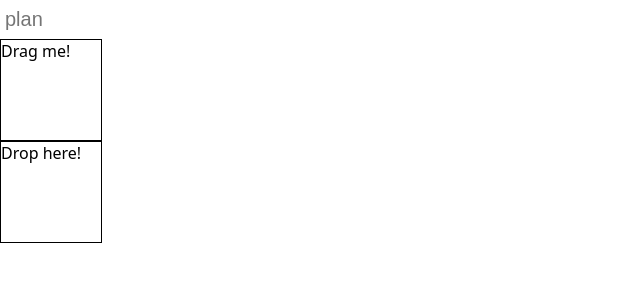
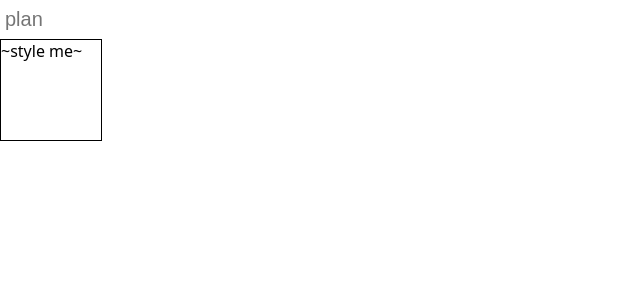
Before and after one commit to kconner/godspeed-you-blocked-developer, a React (Create React App) app: page / in a window 1280 px wide. Shown: the top 300 px of the page, without its empty margins (0-640 px from the left). Built offline with nearby package versions, Linux system fonts and the light colour scheme.

Commit message:
Combine the task source and trash into a single bin component

```diff
--- a/src/components/Canvas.tsx
+++ b/src/components/Canvas.tsx
@@ -1,6 +1,6 @@
 import * as React from 'react';
 import { Plan, Point, prerequisitesForTaskInPlan, tasksInPlan, statusForTaskInPlan } from '../types/index';
-import TaskCardSource from '../components/TaskCardSource';
+import TaskCardBin from '../components/TaskCardBin';
 import TaskArcImage from './TaskArcImage';
 import TaskCard from './TaskCard';
 
@@ -24,7 +24,7 @@ export default class Canvas extends React.Component<Props> {
     } else if (0 <= event.dataTransfer.types.indexOf(TaskCard.modifyPrerequisiteMimeType)) {
       event.dataTransfer.dropEffect = 'move';
       event.preventDefault();
-    } else if (0 <= event.dataTransfer.types.indexOf(TaskCardSource.addTaskMimeType)) {
+    } else if (0 <= event.dataTransfer.types.indexOf(TaskCardBin.addTaskMimeType)) {
       event.dataTransfer.dropEffect = 'copy';
       event.preventDefault();
     }
@@ -46,7 +46,7 @@ export default class Canvas extends React.Component<Props> {
       const { sourceTaskID, destinationTaskID } = JSON.parse(jsonString);
 
       this.props.removePrerequisiteTask(sourceTaskID, destinationTaskID);
-    } else if (0 <= event.dataTransfer.types.indexOf(TaskCardSource.addTaskMimeType)) {
+    } else if (0 <= event.dataTransfer.types.indexOf(TaskCardBin.addTaskMimeType)) {
       const location = { x: event.pageX, y: event.pageY };
       this.props.addTask(location);
     }
--- a/src/components/TaskCardTrash.css
+++ b/src/components/TaskCardBin.css
@@ -1,4 +1,4 @@
-.taskCardTrash {
+.taskCardBin {
   display: block;
   width: 100px;
   height: 100px;
--- a/src/components/TaskCardTrash.tsx
+++ b/src/components/TaskCardBin.tsx
@@ -1,12 +1,19 @@
 import * as React from 'react';
 import TaskCard from './TaskCard';
-import './TaskCardTrash.css';
+import './TaskCardBin.css';
 
 interface Props {
   removeTask: (taskID: string) => void;
 }
 
-export default class TaskCardTrash extends React.Component<Props> {
+export default class TaskCardBin extends React.Component<Props> {
+
+  static readonly addTaskMimeType = 'application/x-add-task';
+
+  onDragStart(event: React.DragEvent<HTMLDivElement>) {
+    event.dataTransfer.effectAllowed = 'copy';
+    event.dataTransfer.setData(TaskCardBin.addTaskMimeType, '+');
+  }
 
   onDragOver(event: React.DragEvent<HTMLDivElement>) {
     if (0 <= event.dataTransfer.types.indexOf(TaskCard.modifyTaskMimeType)) {
@@ -27,11 +34,13 @@ export default class TaskCardTrash extends React.Component<Props> {
   render() {
     return (
       <div
+        draggable={true}
+        onDragStart={event => this.onDragStart(event)}
         onDragOver={event => this.onDragOver(event)}
         onDrop={event => this.onDrop(event)}
-        className="taskCardTrash"
+        className="taskCardBin"
       >
-        Drop here!
+        ~style me~
       </div>
     );
   }
--- a/src/components/TaskCardSource.css
+++ /dev/null
@@ -1,6 +0,0 @@
-.taskCardSource {
-  display: block;
-  width: 100px;
-  height: 100px;
-  border: 1px solid black;
-}
--- a/src/components/TaskCardSource.tsx
+++ /dev/null
@@ -1,25 +0,0 @@
-import * as React from 'react';
-import './TaskCardSource.css';
-
-export default class TaskCardSource extends React.Component {
-
-  static readonly addTaskMimeType = 'application/x-add-task';
-
-  onDragStart(event: React.DragEvent<HTMLDivElement>) {
-    event.dataTransfer.effectAllowed = 'copy';
-    event.dataTransfer.setData(TaskCardSource.addTaskMimeType, '+');
-  }
-
-  render() {
-    return (
-      <div
-        draggable={true}
-        onDragStart={event => this.onDragStart(event)}
-        className="taskCardSource"
-      >
-        Drag me!
-      </div>
-    );
-  }
-
-}
--- a/src/containers/App.tsx
+++ b/src/containers/App.tsx
@@ -1,14 +1,12 @@
 import * as React from 'react';
 import CurrentPlanIDForm from './CurrentPlanIDForm';
-import TaskCardSource from '../components/TaskCardSource';
-import TaskCardTrash from './TaskCardTrash';
+import TaskCardBin from './TaskCardBin';
 import CurrentPlanCanvas from './CurrentPlanCanvas';
 
 export default () => (
   <div>
     <CurrentPlanIDForm />
-    <TaskCardSource />
-    <TaskCardTrash />
+    <TaskCardBin />
     <CurrentPlanCanvas />
   </div>
 );
--- a/src/containers/TaskCardTrash.ts
+++ b/src/containers/TaskCardBin.ts
@@ -1,4 +1,4 @@
-import TaskCardTrash from '../components/TaskCardTrash';
+import TaskCardBin from '../components/TaskCardBin';
 import * as actions from '../actions/index';
 import { StoreState } from '../types/index';
 import { connect, Dispatch } from 'react-redux';
@@ -11,4 +11,4 @@ const mapDispatchToProps = (dispatch: Dispatch<actions.Action>) => ({
   }
 });
 
-export default connect(mapStateToProps, mapDispatchToProps)(TaskCardTrash);
+export default connect(mapStateToProps, mapDispatchToProps)(TaskCardBin);
```
